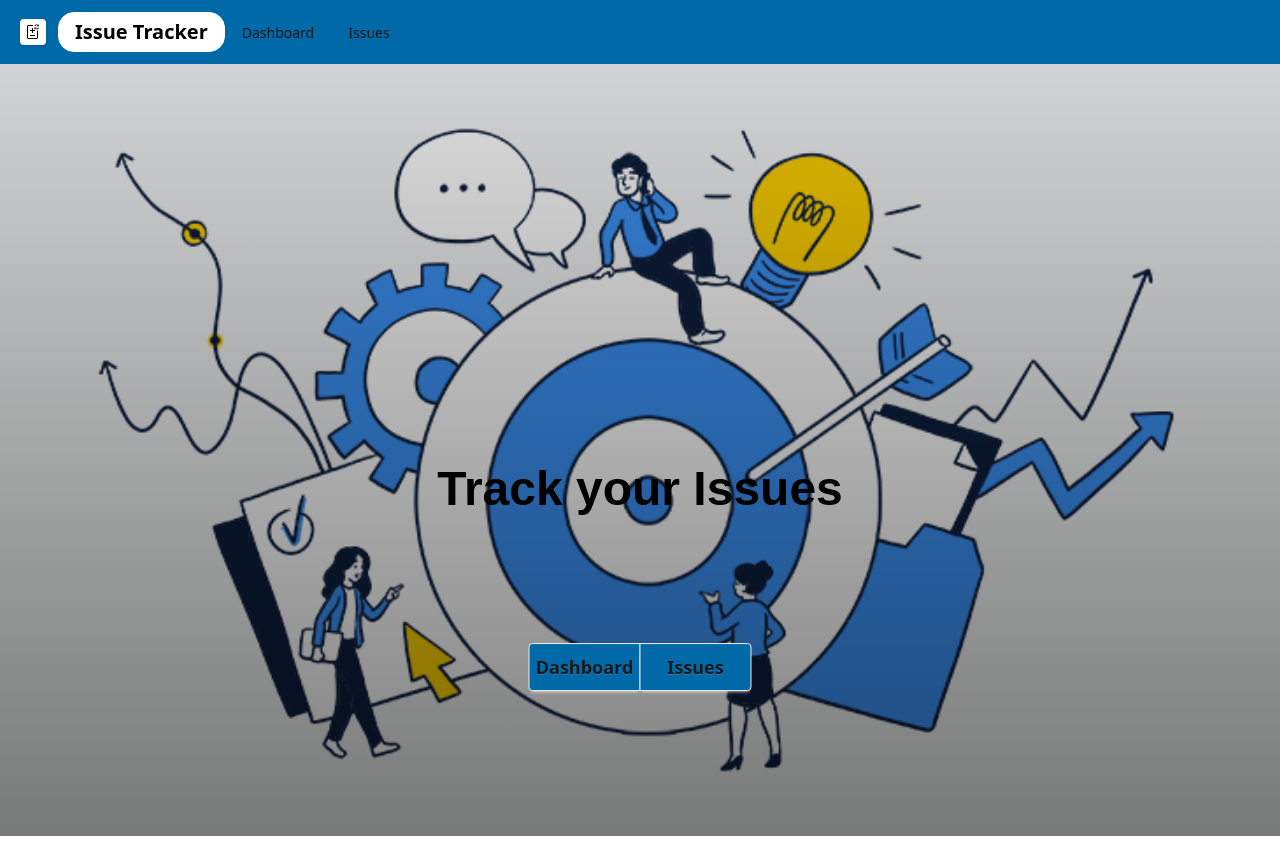
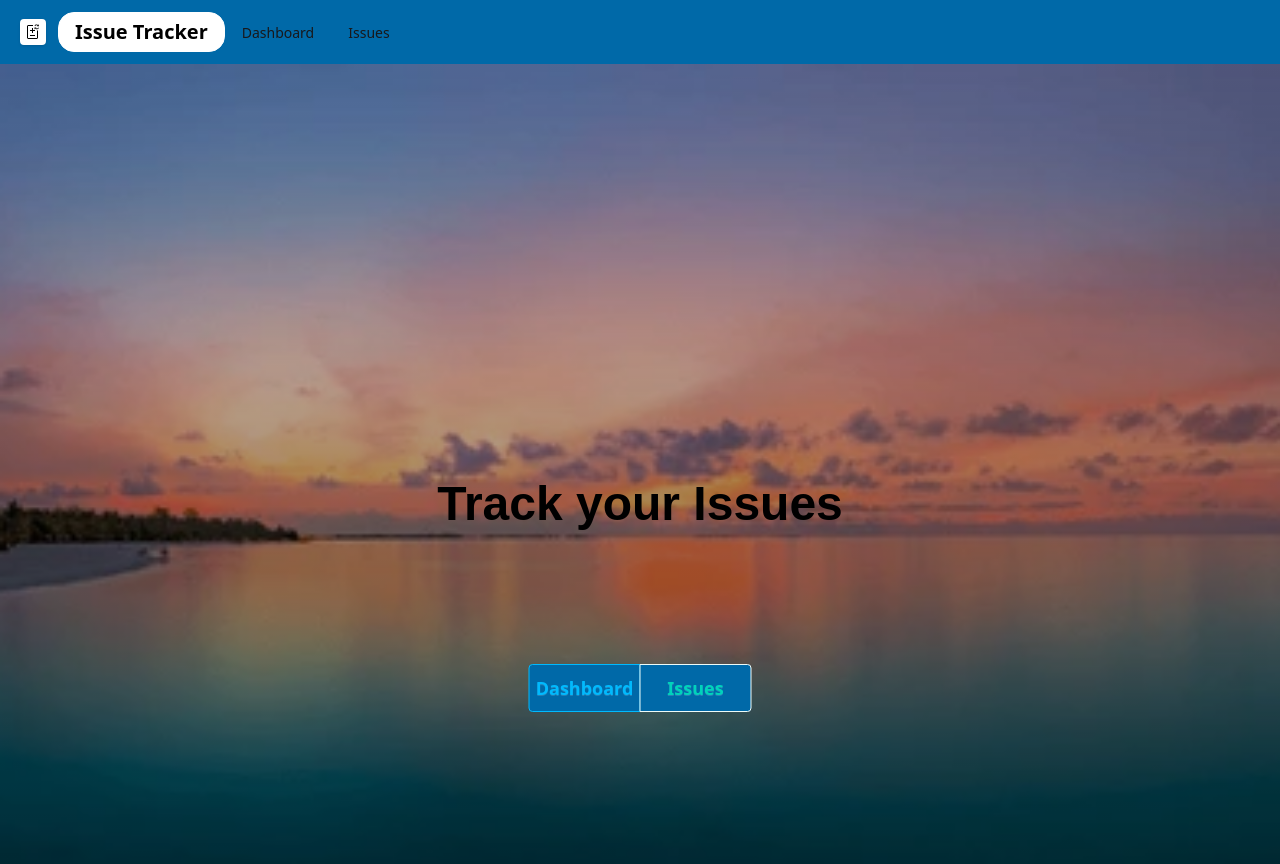
Before and after one commit to casper-zielinski/Issue-Tracker, a Next.js app: page / in a window 1280 px wide. Before the commit the page ends 836 px from the top, so only its background shows below. Built offline with nearby package versions, Linux system fonts and the light colour scheme; what @radix-ui/themes would draw is missing.

Commit message:
feat: Added BackGroundImage to all Pages, added External Component for lesser Client Rendering

```diff
--- a/src/app/Hero.module.css
+++ b/src/app/Hero.module.css
@@ -1,11 +1,11 @@
 .Hero{
       width: 100% !important;
-      height: calc(100vh - 1.75rem) !important;
+      height: 100vh !important;
       background-position: center;
       background-repeat: no-repeat;
       background-size: cover;
       position: relative;
-      background-image:linear-gradient(rgba(0, 0, 0, 0.137), rgba(0, 0, 0, 0.5)), url("/IssuePic.png") ;
+      background-image:linear-gradient(rgba(0, 0, 0, 0.137), rgba(0, 0, 0, 0.5)), url("/IssuePic.webp") ;
 }
 
 .Hero::after
--- /dev/null
+++ b/src/app/Hero.tsx
@@ -0,0 +1,29 @@
+"use client";
+
+import React from "react";
+import Styles from "./Hero.module.css";
+import { useRouter } from "next/navigation";
+
+const Hero = () => {
+  const router = useRouter();
+  return (
+    <div className={Styles.Hero}>
+      <div className="join absolute left-1/2 top-9/12 -translate-x-1/2">
+        <button
+          className="btn btn-lg btn-outline btn-info w-28 join-item bg-sky-700"
+          onClick={() => router.push("/Dashboard")}
+        >
+          Dashboard
+        </button>
+        <button
+          className="btn btn-lg btn-soft btn-accent w-28 join-item bg-sky-700"
+          onClick={() => router.push("/Issues")}
+        >
+          Issues
+        </button>
+      </div>
+    </div>
+  );
+};
+
+export default Hero;
--- a/src/app/global.css
+++ b/src/app/global.css
@@ -1,2 +1,12 @@
 @import "tailwindcss";
 @plugin "daisyui";
+
+.Background{
+      width: 100% !important;
+      height: 100vh !important;
+      background-position: center;
+      background-repeat: no-repeat;
+      background-size: cover;
+      position: relative;
+      background-image:linear-gradient(rgba(0, 0, 0, 0.137), rgba(0, 0, 0, 0.5)), url("/IssuePic.webp") ;
+}
--- a/src/app/layout.tsx
+++ b/src/app/layout.tsx
@@ -19,7 +19,7 @@ export default function RootLayout({
       <body>
           <Theme appearance="light" grayColor="sage" radius="large" scaling="110%">
           <Nav />
-          <main>{children}</main>
+          <main className="Background">{children}</main>
         </Theme>
       </body>
     </html>
--- a/src/app/page.tsx
+++ b/src/app/page.tsx
@@ -1,22 +1,12 @@
-'use client'
-
-import Image from "next/image";
-import Styles from "./Hero.module.css"
-import { Button } from "@radix-ui/themes";
-import { useRouter } from "next/navigation";
+import Hero from "./Hero";
 
 export default function Home() {
 
-  const router = useRouter();
-
   return (
     <>
-      <div className={Styles.Hero}>
-       <div className="join absolute left-1/2 top-9/12 -translate-x-1/2">
-         <button className="btn btn-lg w-28 join-item bg-sky-700" onClick={() => router.push("/Dashboard")}>Dashboard</button>
-         <button className="btn btn-lg w-28 join-item bg-sky-700" onClick={() => router.push("/Issues")}>Issues</button>
-       </div>
-        </div>
+      <div>
+        <Hero />
+      </div>
     </>
   );
 }
```
Also changed, not shown: public/IssuePic.webp (added).
